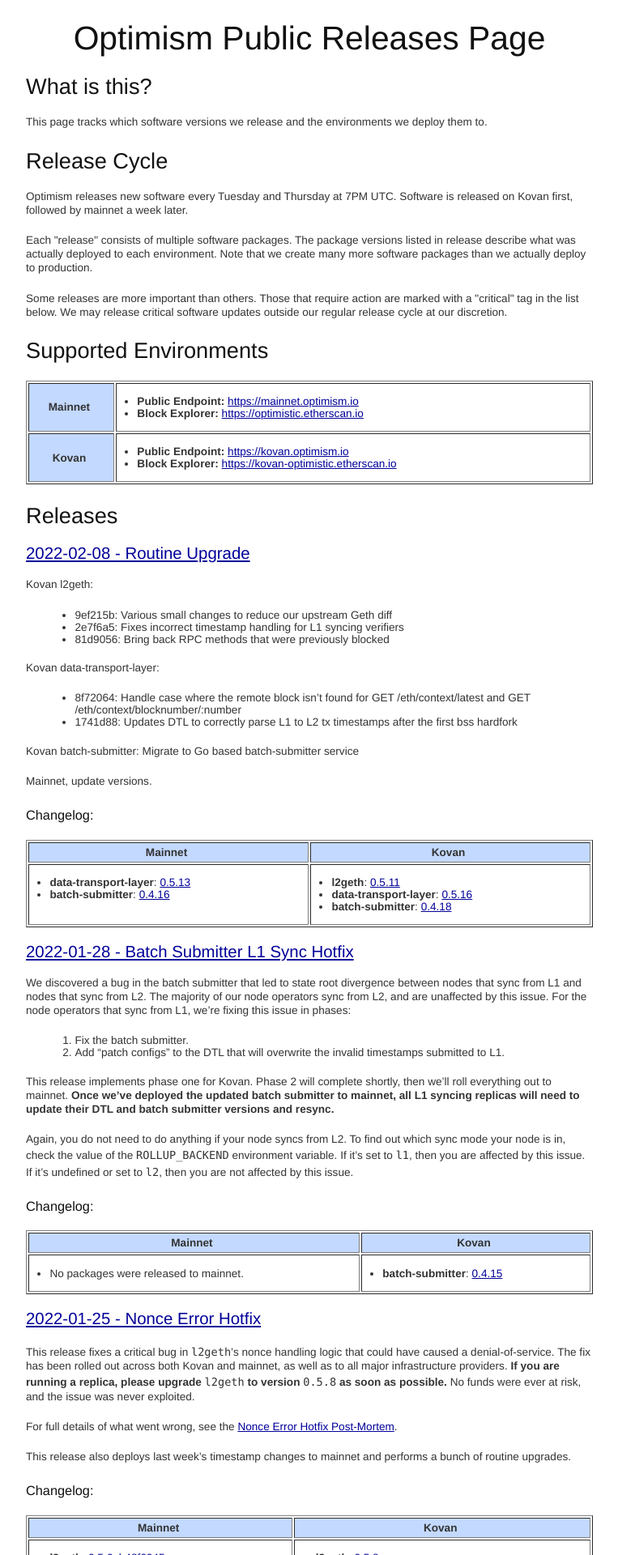
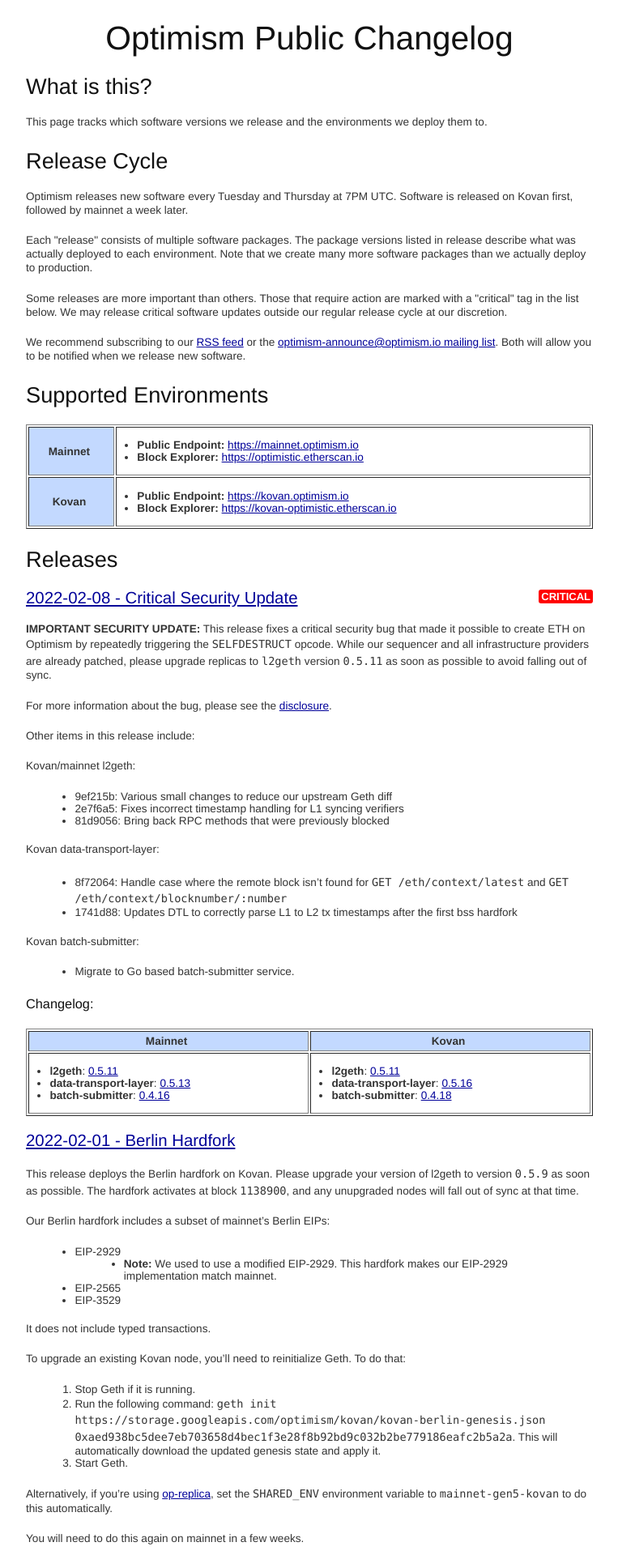
Before and after one commit to ethereum-optimism/changelog, a Jekyll site: the page built from index.html, in a window 1280 px wide. Shown: the top 1920 px of the page at 81% size, without its empty margins (258-1021 px from the left). Built offline with Jekyll 4.4.1, drawn with Linux system fonts in a browser that asks for light colours; some of the changed text lies outside the part shown.

Commit message:
Update to latest releases, add mailing list/RSS

```diff
--- a/Gemfile
+++ b/Gemfile
@@ -1,2 +1,3 @@
 source "https://rubygems.org"
 gem 'github-pages'
+gem 'jekyll-feed'
--- a/_config.yml
+++ b/_config.yml
@@ -1,8 +1,12 @@
-url: "https://releases.optimism.io" # the base hostname & protocol for your site, e.g. http://example.com
+url: "https://changelog.optimism.io" # the base hostname & protocol for your site, e.g. http://example.com
 baseurl: "/"
-title: "Optimism Releases"
+title: "Optimism Changelog"
+author: The Optimism Team
+description: Optimism's public changelog.
 collections:
   post-mortems:
     output: true
 exclude:
   - README.md
+plugins:
+  - jekyll-feed
--- /dev/null
+++ b/_posts/2022-02-01-berlin-hardfork.md
@@ -0,0 +1,35 @@
+---
+title: Berlin Hardfork
+layout: version
+packages:
+    kovan:
+      - name: batch-submitter
+        version: 0.4.16
+      - name: l2geth
+        version: 0.5.9
+    mainnet:
+      - name: data-transport-layer
+        version: 0.5.13
+critical: no
+---
+
+This release deploys the Berlin hardfork on Kovan. Please upgrade your version of l2geth to version `0.5.9` as soon as possible. The hardfork activates at block `1138900`, and any unupgraded nodes will fall out of sync at that time.
+
+Our Berlin hardfork includes a subset of mainnet's Berlin EIPs:
+
+- EIP-2929
+  - **Note:** We used to use a modified EIP-2929. This hardfork makes our EIP-2929 implementation match mainnet.
+- EIP-2565
+- EIP-3529
+
+It does not include typed transactions.
+
+To upgrade an existing Kovan node, you'll need to reinitialize Geth. To do that:
+
+1. Stop Geth if it is running.
+2. Run the following command: `geth init https://storage.googleapis.com/optimism/kovan/kovan-berlin-genesis.json 0xaed938bc5dee7eb703658d4bec1f3e28f8b92bd9c032b2be779186eafc2b5a2a`. This will automatically download the updated genesis state and apply it.
+3. Start Geth.
+
+Alternatively, if you're using [op-replica](https://github.com/optimisticben/op-replica), set the `SHARED_ENV` environment variable to `mainnet-gen5-kovan` to do this automatically.
+
+You will need to do this again on mainnet in a few weeks.
--- /dev/null
+++ b/_posts/2022-02-08-critical-security-update.md
@@ -0,0 +1,42 @@
+---
+title: Critical Security Update
+layout: version
+packages:
+    mainnet:
+        - name: l2geth
+          version: 0.5.11
+        - name: data-transport-layer
+          version: 0.5.13
+        - name: batch-submitter
+          version: 0.4.16
+    kovan:
+        - name: l2geth
+          version: 0.5.11
+        - name: data-transport-layer
+          version: 0.5.16
+        - name: batch-submitter
+          version: 0.4.18
+critical: yes
+---
+
+**IMPORTANT SECURITY UPDATE:** This release fixes a critical security bug that made it possible to create ETH on Optimism by repeatedly triggering the `SELFDESTRUCT` opcode. While our sequencer and all infrastructure providers are already patched, please upgrade replicas to `l2geth` version `0.5.11` as soon as possible to avoid falling out of sync.
+
+For more information about the bug, please see the [disclosure](https://optimismpbc.medium.com/disclosure-fixing-a-critical-bug-in-optimisms-geth-fork-a836ebdf7c94).
+
+Other items in this release include:
+
+
+Kovan/mainnet l2geth:
+
+- 9ef215b: Various small changes to reduce our upstream Geth diff
+- 2e7f6a5: Fixes incorrect timestamp handling for L1 syncing verifiers
+- 81d9056: Bring back RPC methods that were previously blocked
+
+Kovan data-transport-layer:
+
+- 8f72064: Handle case where the remote block isn't found for `GET /eth/context/latest` and `GET /eth/context/blocknumber/:number`
+- 1741d88: Updates DTL to correctly parse L1 to L2 tx timestamps after the first bss hardfork
+
+Kovan batch-submitter:
+
+- Migrate to Go based batch-submitter service.
--- a/_posts/2022-02-08-routine-upgrade.md
+++ /dev/null
@@ -1,32 +0,0 @@
----
-title: Routine Upgrade
-layout: version
-packages:
-    mainnet:
-        - name: data-transport-layer
-          version: 0.5.13
-        - name: batch-submitter
-          version: 0.4.16
-    kovan:
-        - name: l2geth
-          version: 0.5.11
-        - name: data-transport-layer
-          version: 0.5.16
-        - name: batch-submitter
-          version: 0.4.18
-hotfix: no
----
-
-Kovan l2geth:
-- 9ef215b: Various small changes to reduce our upstream Geth diff
-- 2e7f6a5: Fixes incorrect timestamp handling for L1 syncing verifiers
-- 81d9056: Bring back RPC methods that were previously blocked
-
-Kovan data-transport-layer:
-- 8f72064: Handle case where the remote block isn't found for GET /eth/context/latest and GET /eth/context/blocknumber/:number
-- 1741d88: Updates DTL to correctly parse L1 to L2 tx timestamps after the first bss hardfork
-
-Kovan batch-submitter:
-Migrate to Go based batch-submitter service
-
-Mainnet, update versions.
--- a/_sass/main.scss
+++ b/_sass/main.scss
@@ -17,3 +17,16 @@
   margin-bottom: 0;
   padding: 0.75em 0;
 }
+
+.critical-badge {
+  background: red;
+  border-radius: 3px;
+  padding: 2px 3px;
+  color: white;
+  font-size: small;
+  font-weight: bold;
+  text-transform: uppercase;
+  text-decoration: none !important;
+  display: inline-block;
+  float: right;
+}
--- a/index.html
+++ b/index.html
@@ -4,7 +4,7 @@
 ---
 
 <h1>
-    <center>Optimism Public Releases Page</center>
+    <center>Optimism Public Changelog</center>
 </h1>
 
 <h2>What is this?</h2>
@@ -29,6 +29,10 @@
 <p>
     Some releases are more important than others. Those that require action are marked with a "critical" tag in the list
     below. We may release critical software updates outside our regular release cycle at our discretion.
+</p>
+
+<p>
+    We recommend subscribing to our <a href="./feed.xml">RSS feed</a> or the <a href="https://groups.google.com/a/optimism.io/g/optimism-announce">optimism-announce@optimism.io mailing list</a>. Both will allow you to be notified when we release new software.
 </p>
 
 <h2>Supported Environments</h2>
@@ -63,7 +67,14 @@
 <h2>Releases</h2>
 
 {% for release in site.posts %}
-<h3><a href="{{ release.url }}">{{ release.date | date: "%Y-%m-%d" }} - {{ release.title }}</a></h3>
+<h3>
+    <a href="{{ release.url }}">
+        {{ release.date | date: "%Y-%m-%d" }} - {{ release.title }}
+        {% if release.critical %}
+        <span class="critical-badge">Critical</span>
+        {% endif %}
+    </a>
+</h3>
 
 {{release.content}}
 
```
Also changed, not shown: Gemfile.lock (added).
